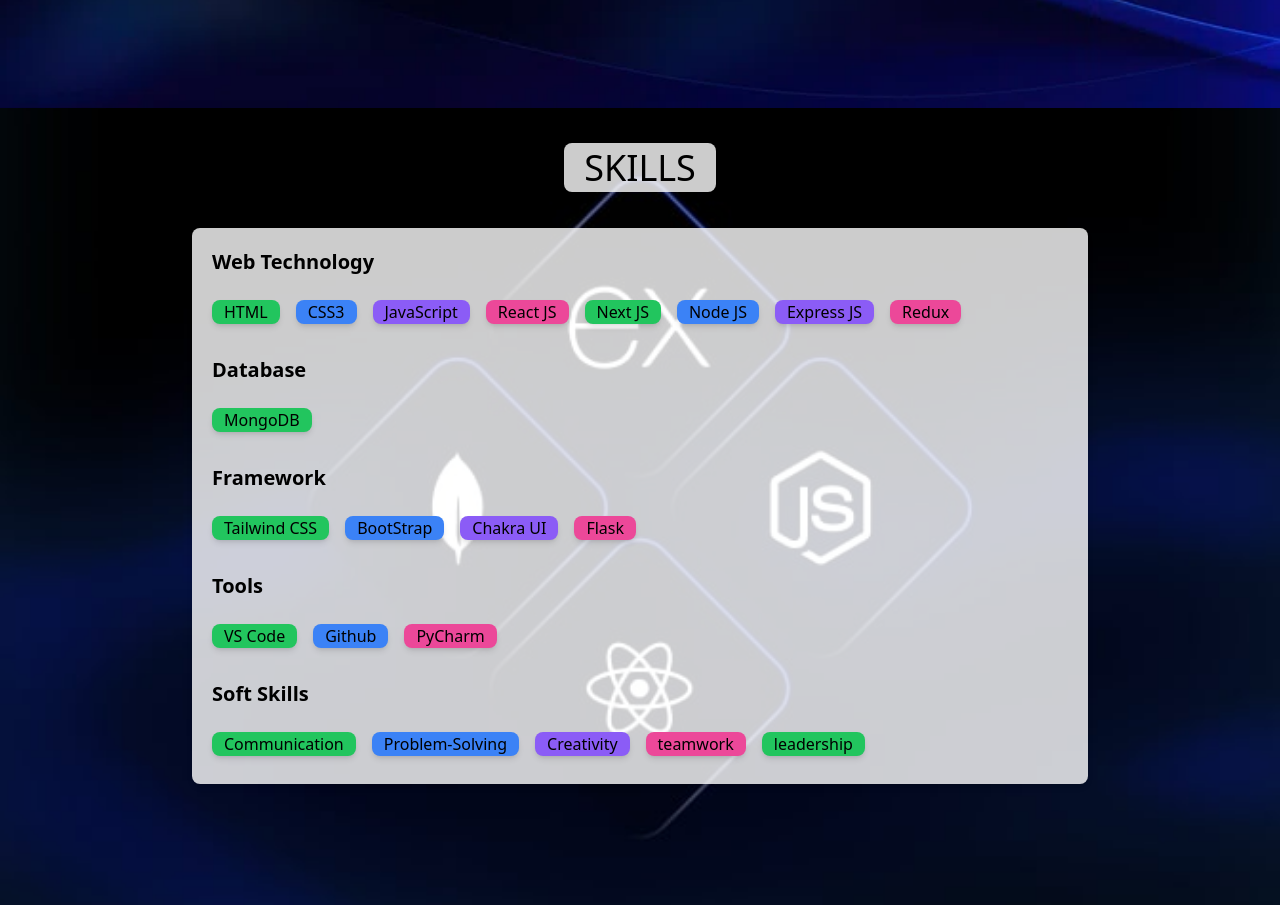
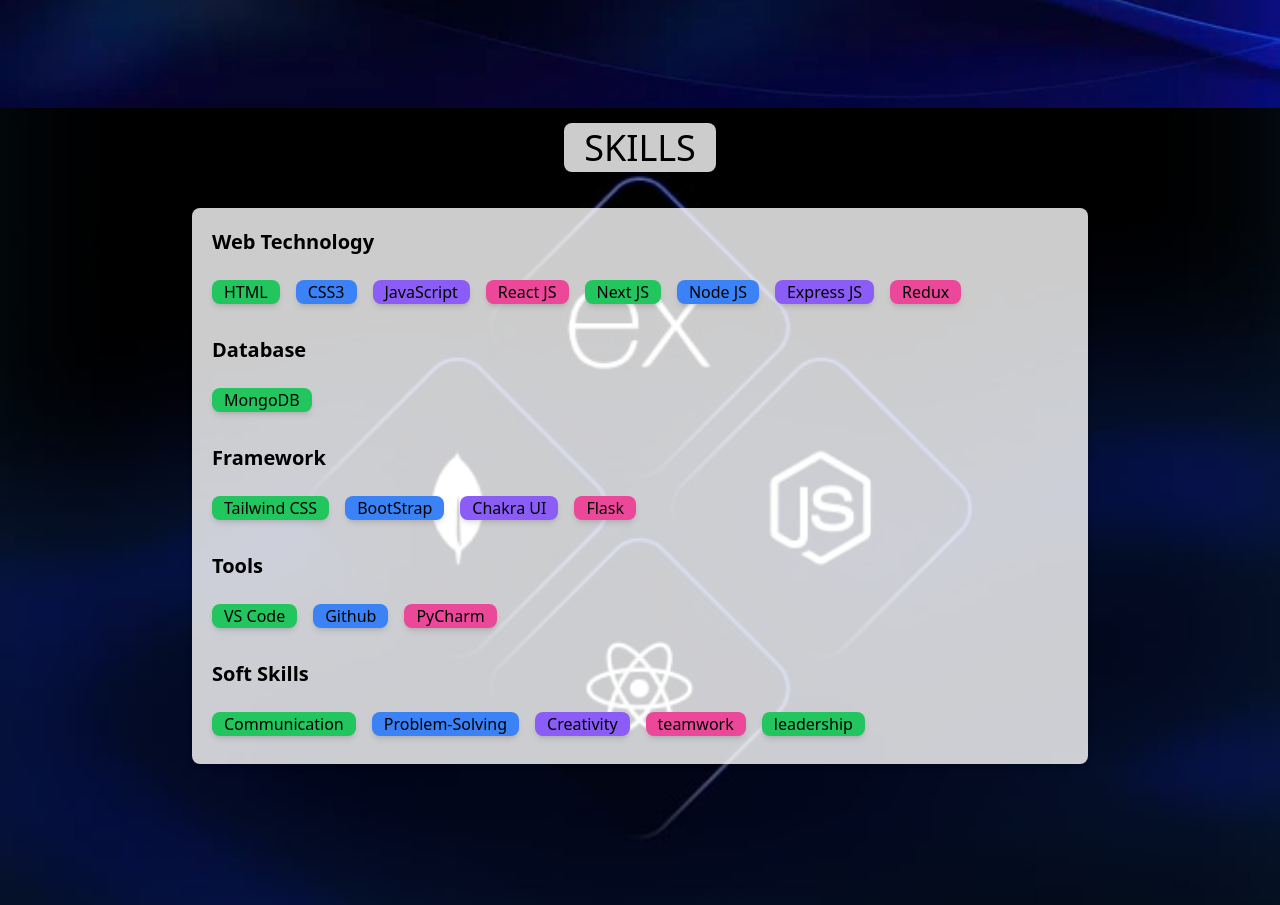
Before and after one commit to Angel-12314/Portfolio, a React (Create React App) app: page / in a window 1280 px wide. Shown: the part 1532-2437 px from the top of the page. Built offline with nearby package versions, Linux system fonts and the light colour scheme.

Commit message:
Update Skills.js

```diff
--- a/src/Components/Skills.js
+++ b/src/Components/Skills.js
@@ -11,7 +11,7 @@ export default function Skills() {
       style={{ backgroundImage: `url(${SkillsImg})` }}
       className="bg-cover md:h-screen bg-center"
     >
-      <h1 className="pt-10 text-4xl  text-center mb-5 "><span className="px-5 w-auto text-black bg-white/80 rounded-lg">SKILLS</span></h1>
+      <h1 className="pt-5 text-4xl  text-center mb-5 "><span className="px-5 w-auto text-black bg-white/80 rounded-lg">SKILLS</span></h1>
       <div className="flex h-auto md:h-auto justify-center px-4">
         <div className="rounded-lg shadow-md bg-white/80 p-5 w-full max-w-4xl mt-5 mb-5">
 
```
